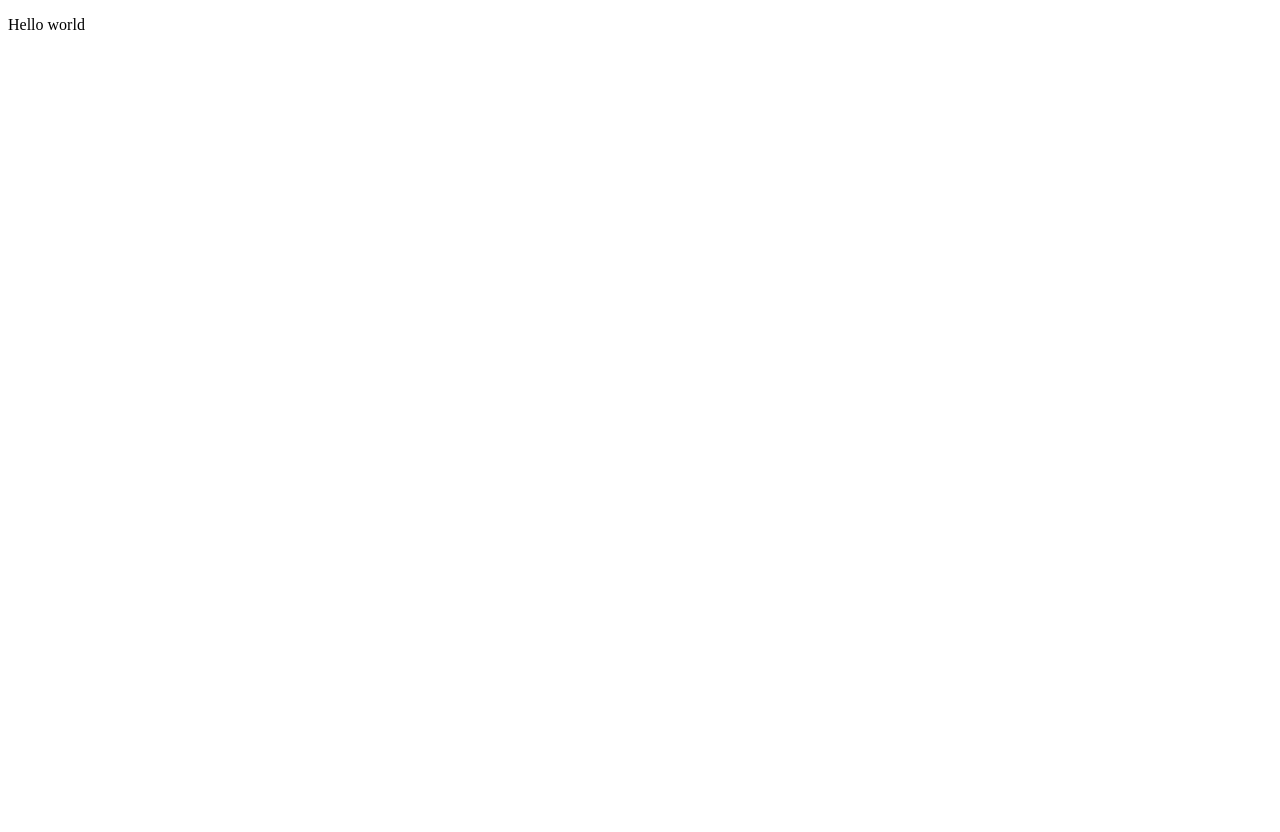
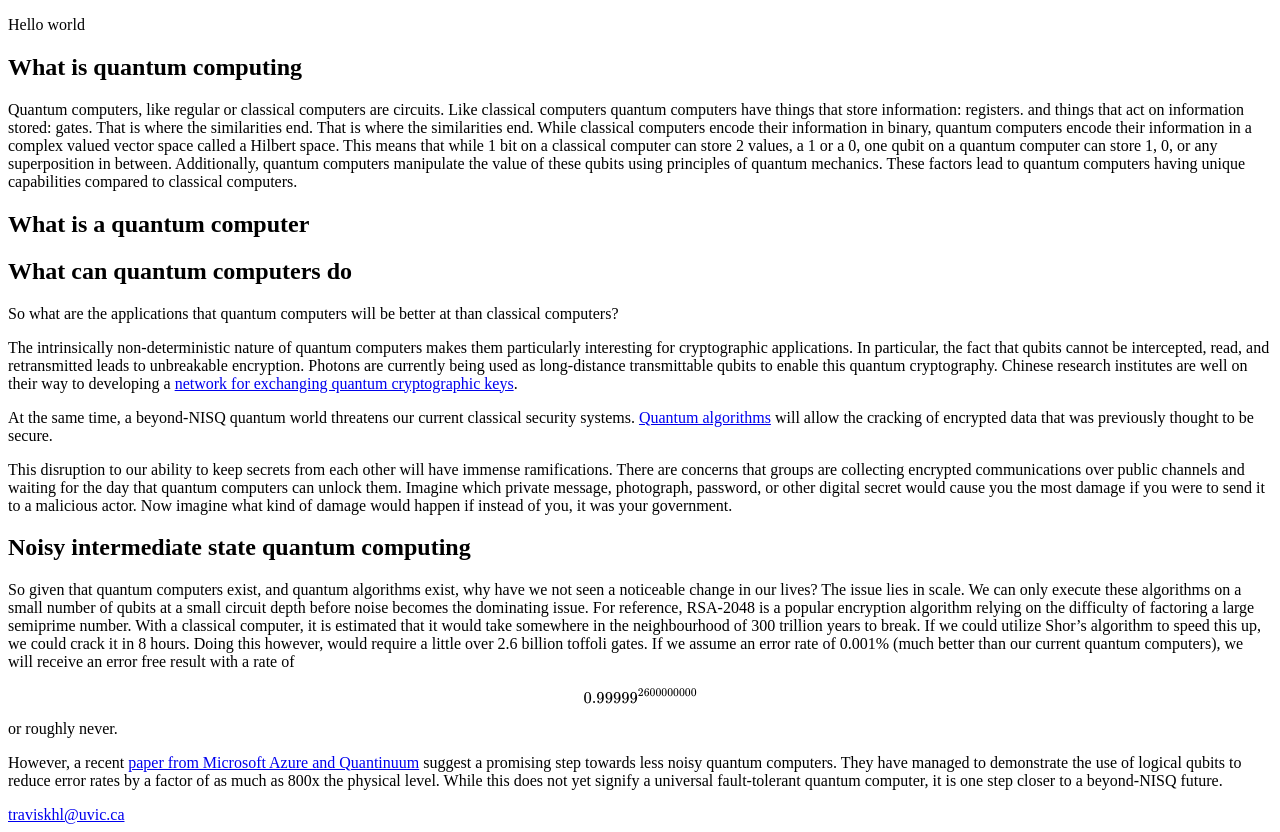
Before and after one commit to travkhl/QCWeb, a plain HTML site: page index.html in a window 1280 px wide. Before the commit the page ends 800 px from the top, so only its background shows below. Drawn offline with nearby package versions, Linux system fonts and the light colour scheme.

Commit message:
initial content on index

```diff
--- a/index.html
+++ b/index.html
@@ -6,10 +6,61 @@
         <meta name="author" content="Travis Lee">
         <meta name="description"
         content="A brief introduction to the topic of quantum computing and discussion on the beyond-NISQ future.">
+
+
+        <script src="https://polyfill.io/v3/polyfill.min.js?features=es6"></script>
+        <script id="MathJax-script" async src="https://cdn.jsdelivr.net/npm/mathjax@3/es5/tex-mml-chtml.js"></script>
     </head>
 
     <body>
         <p>Hello world</p>
+        <div id="navbar"></div>
+
+        <div class=""></div>
+
+        <div class="section">
+            <h2>What is quantum computing</h2>
+            <p>
+                Quantum computers, like regular or classical computers are circuits. Like classical computers quantum computers have things that store information: registers. and things that act on information stored: gates. That is where the similarities end. That is where the similarities end. While classical computers encode their information in binary, quantum computers encode their information in a complex valued vector space called a Hilbert space. This means that while 1 bit on a classical computer can store 2 values, a 1 or a 0, one qubit on a quantum computer can store 1, 0, or any superposition in between.
+
+                <!--bloch sphere here-->
+
+                Additionally, quantum computers manipulate the value of these qubits using principles of quantum mechanics. These factors lead to quantum computers having unique capabilities compared to classical computers.
+            </p>
+        </div>
+
+        <div class="section">
+            <h2>What is a quantum computer</h2>
+
+        </div>
+
+        <div class="section">
+            <h2>What can quantum computers do</h2>
+            <p>
+                So what are the applications that quantum computers will be better at than classical computers?
+            </p>
+            <p>
+                The intrinsically non-deterministic nature of quantum computers makes them particularly interesting for cryptographic applications. In particular, the fact that qubits cannot be intercepted, read, and retransmitted leads to unbreakable encryption. Photons are currently being used as long-distance transmittable qubits to enable this quantum cryptography. Chinese research institutes are well on their way to developing a <a href="https://spacenews.com/china-is-developing-a-quantum-communications-satellite-network/">network for exchanging quantum cryptographic keys</a>.
+            </p>
+            <p>
+                At the same time, a beyond-NISQ quantum world threatens our current classical security systems. <a href="https://quantum-journal.org/papers/q-2021-04-15-433/">Quantum algorithms</a> will allow the cracking of encrypted data that was previously thought to be secure.
+            </p>
+            <p>
+                This disruption to our ability to keep secrets from each other will have immense ramifications. There are concerns that groups are collecting encrypted communications over public channels and waiting for the day that quantum computers can unlock them. Imagine which private message, photograph, password, or other digital secret would cause you the most damage if you were to send it to a malicious actor. Now imagine what kind of damage would happen if instead of you, it was your government.
+            </p>
+        </div>
+
+        <div class="section">
+            <h2>Noisy intermediate state quantum computing</h2>
+            <p>
+                So given that quantum computers exist, and quantum algorithms exist, why have we not seen a noticeable change in our lives? The issue lies in scale. We can only execute these algorithms on a small number of qubits at a small circuit depth before noise becomes the dominating issue. For reference, RSA-2048 is a popular encryption algorithm relying on the difficulty of factoring a large semiprime number. With a classical computer, it is estimated that it would take somewhere in the neighbourhood of 300 trillion years to break. If we could utilize Shor’s algorithm to speed this up, we could crack it in 8 hours. Doing this however, would require a little over 2.6 billion toffoli gates. If we assume an error rate of 0.001% (much better than our current quantum computers), we will receive an error free result with a rate of $$0.99999^{2600000000}$$ or roughly never.
+            </p>
+            <p>
+                However, a recent <a href="https://s7d9.scene7.com/is/content/quantum/LQ_ErrorCorrectionpdf">paper from Microsoft Azure and Quantinuum</a> suggest a promising step towards less noisy quantum computers. They have managed to demonstrate the use of logical qubits to reduce error rates by a factor of as much as 800x the physical level. While this does not yet signify a universal fault-tolerant quantum computer, it is one step closer to a beyond-NISQ future.
+            </p>
+        </div>
     </body>
-
+    <footer>
+        <a href="mailto:traviskhl@uvic.ca">traviskhl@uvic.ca</a>
+    </footer>
 </html>
```
